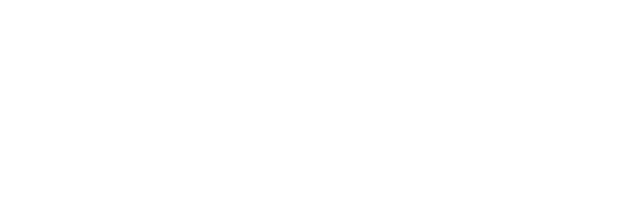
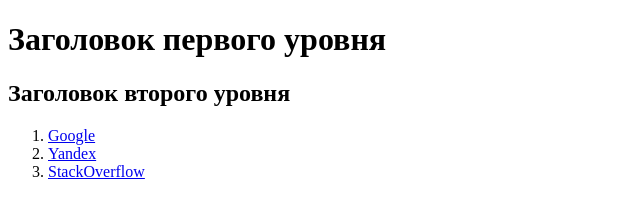
Before and after one commit to red-panda-web/task-html, a website: page src/index.html in a window 1280 px wide. Shown: the whole page, without its empty margins (0-640 px from the left). Drawn offline with Linux system fonts and the light colour scheme.

Commit message:
Задание по HTML

```diff
--- a/src/index.html
+++ b/src/index.html
@@ -1,7 +1,18 @@
 <!DOCTYPE html>
 <html lang="en">
-    <head>
-        <title>HTML</title>
-    </head>
-    <body></body>
+
+<head>
+    <title>HTML</title>
+</head>
+
+<body>
+    <h1>Заголовок первого уровня</h1>
+    <h2>Заголовок второго уровня</h2>
+    <ol>
+        <li><a href="https://www.google.ru/">Google</a></li>
+        <li><a href="https://yandex.ru/">Yandex</a></li>
+        <li><a href="https://stackoverflow.com/">StackOverflow</a></li>
+    </ol>
+</body>
+
 </html>
```
Also changed, not shown: 1 other file.
